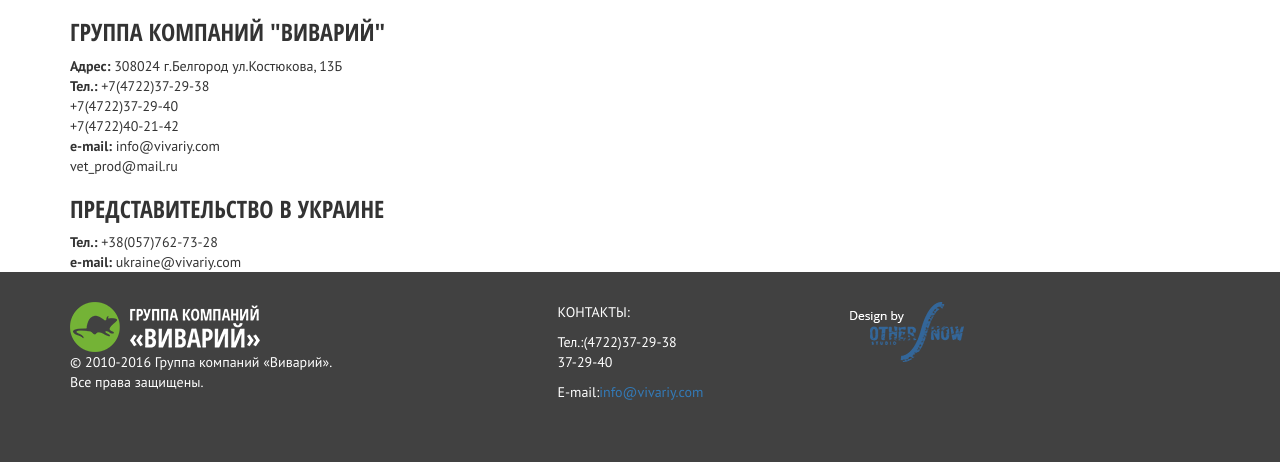
After one commit to m-person/vivariy-site, a Django app: page /contacts/ in a window 1280 px wide. The commit adds this page. Shown: the part 649-1111 px from the top of the page. Run offline with Django 3.2, Linux system fonts and the light colour scheme; some libraries are stand-ins or nearby versions.

Commit message:
added contacts page (with contacts only)

```diff
--- a/app/templates/base.html
+++ b/app/templates/base.html
@@ -72,10 +72,12 @@
                             <li class="{% if menuitem == 'main' %}active{% endif %}"><a href="/">ГЛАВНАЯ</a></li>
                             <li class="{% if menuitem == 'catalog' %}active{% endif %}"><a href="/catalog">КАТАЛОГ</a>
                             </li>
-                            <li class="{% if menuitem == 'articles' %}active{% endif %}"><a href="/articles">СТАТЬИ</a></li>
+                            <li class="{% if menuitem == 'articles' %}active{% endif %}"><a href="/articles">СТАТЬИ</a>
+                            </li>
                             <li class="{% if menuitem == 'partners' %}active{% endif %}"><a
                                     href="/partners">ПАРТНЕРЫ</a></li>
-                            <li class="{% if menuitem == 'contacts' %}active{% endif %}"><a href="#">КОНТАКТЫ</a></li>
+                            <li class="{% if menuitem == 'contacts' %}active{% endif %}"><a
+                                    href="/contacts">КОНТАКТЫ</a></li>
                         </ul>
                     </div>
                 </div>
@@ -83,7 +85,7 @@
         {% endblock %}
     </header>
 
-{#    <main class="container">#}
+    {#    <main class="container">#}
     <main>
         {% block content %}
             <br><br><br>
--- /dev/null
+++ b/app/templates/contacts.html
@@ -0,0 +1,77 @@
+{% extends "base.html" %}
+{% load staticfiles %}
+{#{% load my_tags %}#}
+
+{% block title %}{{ block.super }} | контакты {% endblock %}
+
+{% block content %}
+    <div class="container">
+        <div class="row">
+            <div class="contacts-aside-bkg"></div>
+
+            <div class="row breadcrumbs"><!-- breadcrumbs -->
+                <div class="pull-right">
+                    <span><a href="/">Главная</a></span> |
+                    <span>Контакты</span>
+                </div>
+            </div><!-- end breadcrumbs -->
+
+            <div class="contacts col-lg-6 vcard">
+                <h2>КОНТАКТЫ</h2>
+
+                <img src="{% static 'img/contacts-map.png' %}" alt="map">
+
+
+                <div class="vcard">
+                    <div class="adr">
+                        <h3 class="org fn">ГРУППА КОМПАНИЙ "ВИВАРИЙ"</h3>
+                        <div>
+                            <span><strong>Адрес:</strong></span>
+                            <span class="postal-code">308024</span>
+                            {#<span class="country-name">Россия</span>#}
+                            <span class="locality">г.Белгород</span>
+                            <span class="street-address">ул.Костюкова, 13Б</span>
+                        </div>
+                        <div>
+                            <span><strong>Тел.:</strong></span>
+                            <span class="tel">+7(4722)37-29-38</span>
+                            <div class="tel">+7(4722)37-29-40</div>
+                            <div class="tel">+7(4722)40-21-42</div>
+                        </div>
+                        <div>
+                            <span><strong>e-mail:</strong></span>
+                            <span class="email">info@vivariy.com</span>
+                            <div class="email">vet_prod@mail.ru</div>
+                        </div>
+                    </div>
+                    <div class="adr">
+                        <h3 class="org fn">ПРЕДСТАВИТЕЛЬСТВО В УКРАИНЕ</h3>
+                        {#<span class="country-name">Украина</span>#}
+                        <div>
+                            <span><strong>Тел.:</strong></span>
+                            <span class="tel">+38(057)762-73-28</span>
+                        </div>
+                        <div>
+                            <span><strong>e-mail:</strong></span>
+                            <span class="email">ukraine@vivariy.com</span>
+                        </div>
+                    </div>
+                </div>
+
+
+            </div>
+
+            <div class="request-form col-lg-6">
+                <h2>КОРЗИНА</h2>
+
+                <div class="basket-list">
+                    {#  todo: placeholder                  #}
+                </div>
+
+                <form action="">
+                    {# todo: placeholder                   #}
+                </form>
+            </div>
+        </div>
+    </div>
+{% endblock %}
--- a/app/views.py
+++ b/app/views.py
@@ -9,12 +9,12 @@
 
 class MyPaginator(Paginator):
     """
-    Created just to avoid too many "if" tags in template.
+    Purpose: just to avoid too many "if" tags in template.
     """
 
     def shortened_page_range(self, count=3):
         """
-        shortens to long list of pages: replaces excess elements in middle of the list by "..."
+        shortens too long list of pages: replaces excess elements in middle of the list by "..."
         for example: list [1,2,3,4,5,6,7,8,9] with count=3 will be converted to [1,2,3,"...",9]
         :param count: how many first items don't skip
         """
@@ -137,3 +137,12 @@
         ctx['menuitem'] = 'articles'
         ctx['article'] = get_object_or_404(Article, slug=kwargs['slug'])
         return ctx
+
+
+class ContactsView(TemplateView):
+    template_name = 'contacts.html'
+
+    def get_context_data(self, **kwargs):
+        ctx = super(ContactsView, self).get_context_data(**kwargs)
+        ctx['menuitem'] = 'contacts'
+        return ctx
--- a/vivariy_site/urls.py
+++ b/vivariy_site/urls.py
@@ -5,7 +5,7 @@
 from django.conf.urls.static import static
 # from django.conf.urls.i18n import i18n_patterns
 from app.views import (MainView, CatalogView, CategoryView, ProductView, ManufacturersView, ArticleListView,
-                       ArticleDetailView)
+                       ArticleDetailView, ContactsView, )
 
 urlpatterns = [
     url(r'^admin/', admin.site.urls),
@@ -14,6 +14,7 @@
     url(r'^catalog/(?P<slug>[-_\w]*)$', CategoryView.as_view(), name='category'),
     url(r'^products/(?P<slug>[-_\w]*)$', ProductView.as_view(), name='product'),
     url(r'^partners/$', ManufacturersView.as_view(), name='manufacturers'),
+    url(r'^contacts/$', ContactsView.as_view(), name='contacts'),
     url(r'^i18n/', include('django.conf.urls.i18n')),
     url(r'^articles/$', ArticleListView.as_view(), name='article_list'),
     url(r'^articles/(?P<slug>[-_\w]*)$', ArticleDetailView.as_view(), name='article_details'),
```
